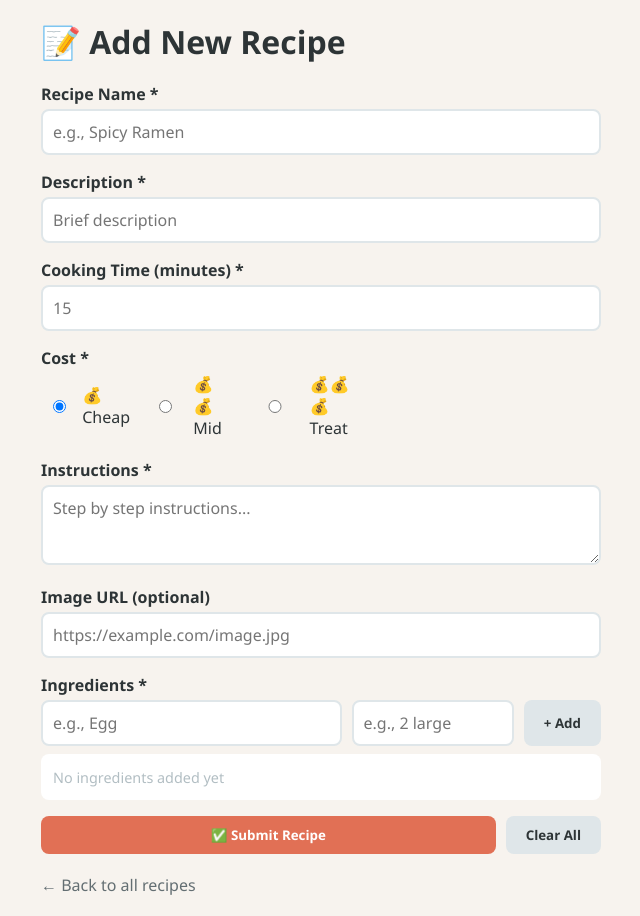
After one commit to premalatha-balan/student-recipe-hub, a Flask app: page /add in a window 1280 px wide. The commit adds this page. Shown: the whole page, without its empty margins (319-959 px from the left). Run offline with Flask 3, Linux system fonts and the light colour scheme.

Commit message:
added new route in app.py added add.html updated index.html with navigation

```diff
--- a/app.py
+++ b/app.py
@@ -15,6 +15,10 @@ def get_db_connection():
 @app.route('/')
 def home():
     return render_template('index.html')
+
+@app.route('/add')
+def add_recipe_page():
+    return render_template('add.html')
 
 # API 1: Get ALL recipes (for the main feed)
 @app.route('/api/recipes')
--- /dev/null
+++ b/templates/add.html
@@ -0,0 +1,322 @@
+<!DOCTYPE html>
+<html lang="en">
+<head>
+    <meta charset="UTF-8">
+    <meta name="viewport" content="width=device-width, initial-scale=1.0">
+    <title>Add Recipe - Student Grub Hub</title>
+    <style>
+        * {
+            margin: 0;
+            padding: 0;
+            box-sizing: border-box;
+            font-family: 'Segoe UI', system-ui, sans-serif;
+        }
+        body {
+            background: #f7f3ee;
+            padding: 20px;
+            max-width: 600px;
+            margin: 0 auto;
+        }
+        h1 {
+            color: #2d3436;
+            margin-bottom: 20px;
+        }
+        .form-group {
+            margin-bottom: 16px;
+        }
+        label {
+            display: block;
+            font-weight: 600;
+            margin-bottom: 4px;
+            color: #2d3436;
+        }
+        input, textarea, select {
+            width: 100%;
+            padding: 10px;
+            border: 2px solid #dfe6e9;
+            border-radius: 8px;
+            font-size: 1rem;
+        }
+        textarea {
+            min-height: 80px;
+            resize: vertical;
+        }
+        .ingredient-entry {
+            display: flex;
+            gap: 10px;
+            margin-bottom: 8px;
+        }
+        .ingredient-entry input {
+            flex: 1;
+        }
+        .ingredient-entry input:first-child {
+            flex: 2;
+        }
+        .btn {
+            padding: 10px 20px;
+            border: none;
+            border-radius: 8px;
+            font-weight: 600;
+            cursor: pointer;
+        }
+        .btn-primary {
+            background: #e17055;
+            color: white;
+        }
+        .btn-secondary {
+            background: #dfe6e9;
+            color: #2d3436;
+        }
+        .btn-success {
+            background: #00b894;
+            color: white;
+        }
+        .btn-danger {
+            background: #d63031;
+            color: white;
+        }
+        .btn-group {
+            display: flex;
+            gap: 10px;
+            margin-top: 10px;
+        }
+        .ingredient-list {
+            background: white;
+            padding: 12px;
+            border-radius: 8px;
+            margin-bottom: 12px;
+            min-height: 40px;
+        }
+        .ingredient-tag {
+            background: #dfe6e9;
+            padding: 4px 12px;
+            border-radius: 20px;
+            display: inline-block;
+            margin: 4px;
+            font-size: 0.9rem;
+        }
+        .ingredient-tag .remove {
+            cursor: pointer;
+            color: #d63031;
+            margin-left: 6px;
+            font-weight: bold;
+        }
+        .back-link {
+            display: inline-block;
+            margin-top: 20px;
+            color: #636e72;
+            text-decoration: none;
+        }
+        .success-msg {
+            background: #00b894;
+            color: white;
+            padding: 12px;
+            border-radius: 8px;
+            margin-bottom: 16px;
+            display: none;
+        }
+        .error-msg {
+            background: #d63031;
+            color: white;
+            padding: 12px;
+            border-radius: 8px;
+            margin-bottom: 16px;
+            display: none;
+        }
+        .cost-options {
+            display: flex;
+            gap: 12px;
+        }
+        .cost-options label {
+            font-weight: normal;
+            display: flex;
+            align-items: center;
+            gap: 4px;
+        }
+    </style>
+</head>
+<body>
+
+    <h1>📝 Add New Recipe</h1>
+
+    <div id="success-msg" class="success-msg">✅ Recipe added successfully!</div>
+    <div id="error-msg" class="error-msg">❌ Error: <span id="error-text"></span></div>
+
+    <form id="recipe-form">
+        <div class="form-group">
+            <label>Recipe Name *</label>
+            <input type="text" id="recipe-name" required placeholder="e.g., Spicy Ramen">
+        </div>
+
+        <div class="form-group">
+            <label>Description *</label>
+            <input type="text" id="recipe-description" required placeholder="Brief description">
+        </div>
+
+        <div class="form-group">
+            <label>Cooking Time (minutes) *</label>
+            <input type="number" id="cooking-time" required min="1" placeholder="15">
+        </div>
+
+        <div class="form-group">
+            <label>Cost *</label>
+            <div class="cost-options">
+                <label><input type="radio" name="cost" value="1" checked> 💰 Cheap</label>
+                <label><input type="radio" name="cost" value="2"> 💰💰 Mid</label>
+                <label><input type="radio" name="cost" value="3"> 💰💰💰 Treat</label>
+            </div>
+        </div>
+
+        <div class="form-group">
+            <label>Instructions *</label>
+            <textarea id="instructions" required placeholder="Step by step instructions..."></textarea>
+        </div>
+
+        <div class="form-group">
+            <label>Image URL (optional)</label>
+            <input type="url" id="image-url" placeholder="https://example.com/image.jpg">
+        </div>
+
+        <div class="form-group">
+            <label>Ingredients *</label>
+            <div style="display:flex; gap:10px; margin-bottom:8px;">
+                <input type="text" id="ingredient-name" placeholder="e.g., Egg" style="flex:2;">
+                <input type="text" id="ingredient-quantity" placeholder="e.g., 2 large" style="flex:1;">
+                <button type="button" class="btn btn-secondary" onclick="addIngredient()">+ Add</button>
+            </div>
+            <div class="ingredient-list" id="ingredient-list">
+                <span style="color:#b2bec3; font-size:0.9rem;">No ingredients added yet</span>
+            </div>
+        </div>
+
+        <div class="btn-group">
+            <button type="submit" class="btn btn-primary" style="flex:1;">✅ Submit Recipe</button>
+            <button type="reset" class="btn btn-secondary">Clear All</button>
+        </div>
+    </form>
+
+    <a href="/" class="back-link">← Back to all recipes</a>
+
+    <script>
+        let ingredients = [];
+
+        function addIngredient() {
+            const nameInput = document.getElementById('ingredient-name');
+            const quantityInput = document.getElementById('ingredient-quantity');
+            const name = nameInput.value.trim();
+            const quantity = quantityInput.value.trim();
+
+            if (!name) {
+                alert('Please enter an ingredient name');
+                return;
+            }
+
+            // Capitalize first letter
+            const formattedName = name.charAt(0).toUpperCase() + name.slice(1).toLowerCase();
+
+            ingredients.push({ name: formattedName, quantity: quantity });
+            renderIngredients();
+
+            nameInput.value = '';
+            quantityInput.value = '';
+            nameInput.focus();
+        }
+
+        function removeIngredient(index) {
+            ingredients.splice(index, 1);
+            renderIngredients();
+        }
+
+        function renderIngredients() {
+            const container = document.getElementById('ingredient-list');
+            if (ingredients.length === 0) {
+                container.innerHTML = '<span style="color:#b2bec3; font-size:0.9rem;">No ingredients added yet</span>';
+                return;
+            }
+
+            container.innerHTML = ingredients.map((item, index) => `
+                <span class="ingredient-tag">
+                    ${item.name} ${item.quantity ? '(' + item.quantity + ')' : ''}
+                    <span class="remove" onclick="removeIngredient(${index})">✕</span>
+                </span>
+            `).join('');
+        }
+
+        // Allow Enter key to add ingredient
+        document.getElementById('ingredient-name').addEventListener('keydown', (e) => {
+            if (e.key === 'Enter') {
+                e.preventDefault();
+                addIngredient();
+            }
+        });
+        document.getElementById('ingredient-quantity').addEventListener('keydown', (e) => {
+            if (e.key === 'Enter') {
+                e.preventDefault();
+                addIngredient();
+            }
+        });
+
+        // Handle form submission
+        document.getElementById('recipe-form').addEventListener('submit', async (e) => {
+            e.preventDefault();
+
+            // Hide previous messages
+            document.getElementById('success-msg').style.display = 'none';
+            document.getElementById('error-msg').style.display = 'none';
+
+            // Validate ingredients
+            if (ingredients.length === 0) {
+                alert('Please add at least one ingredient');
+                return;
+            }
+
+            // Get cost value
+            const cost = document.querySelector('input[name="cost"]:checked').value;
+
+            const recipeData = {
+                name: document.getElementById('recipe-name').value.trim(),
+                description: document.getElementById('recipe-description').value.trim(),
+                cooking_time: parseInt(document.getElementById('cooking-time').value),
+                cost: parseInt(cost),
+                instructions: document.getElementById('instructions').value.trim(),
+                image_url: document.getElementById('image-url').value.trim() || null,
+                ingredients: ingredients
+            };
+
+            try {
+                const response = await fetch('/api/recipes', {
+                    method: 'POST',
+                    headers: { 'Content-Type': 'application/json' },
+                    body: JSON.stringify(recipeData)
+                });
+
+                const result = await response.json();
+
+                if (response.ok) {
+                    document.getElementById('success-msg').style.display = 'block';
+                    document.getElementById('recipe-form').reset();
+                    ingredients = [];
+                    renderIngredients();
+                    // Scroll to success message
+                    document.getElementById('success-msg').scrollIntoView({ behavior: 'smooth' });
+                } else {
+                    document.getElementById('error-text').textContent = result.error || 'Unknown error';
+                    document.getElementById('error-msg').style.display = 'block';
+                }
+            } catch (error) {
+                document.getElementById('error-text').textContent = error.message;
+                document.getElementById('error-msg').style.display = 'block';
+            }
+        });
+
+        // Handle Enter key on form fields (to prevent accidental submit)
+        document.querySelectorAll('input, textarea').forEach(field => {
+            field.addEventListener('keydown', (e) => {
+                if (e.key === 'Enter' && field.type !== 'submit') {
+                    e.preventDefault();
+                }
+            });
+        });
+    </script>
+</body>
+</html>
```
Also changed, not shown: templates/index.html (+6 -1 lines).
